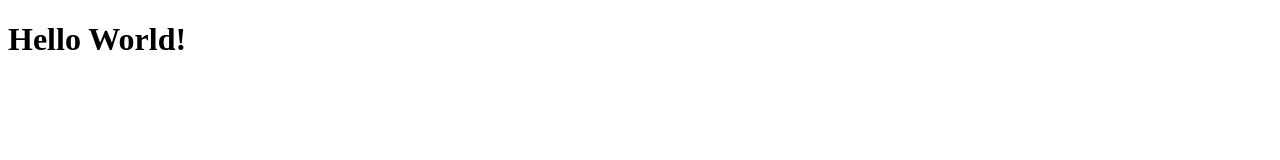
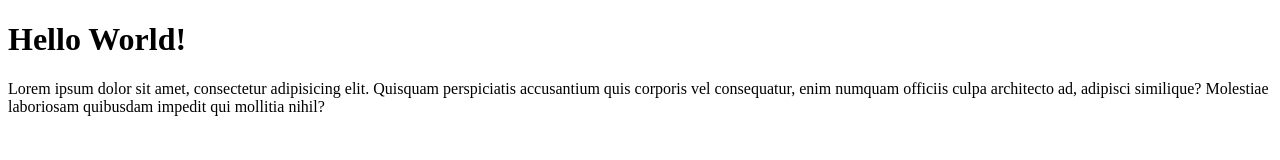
Before and after one commit to kokorobeth/wpu-git-test, a plain HTML site: page index.html in a window 1280 px wide. Drawn offline with Linux system fonts and the light colour scheme.

Commit message:
menambahkan paragraf

```diff
--- a/index.html
+++ b/index.html
@@ -8,5 +8,6 @@
 </head>
 <body>
     <h1>Hello World!</h1>
+    <p>Lorem ipsum dolor sit amet, consectetur adipisicing elit. Quisquam perspiciatis accusantium quis corporis vel consequatur, enim numquam officiis culpa architecto ad, adipisci similique? Molestiae laboriosam quibusdam impedit qui mollitia nihil?</p>
 </body>
 </html>
```
